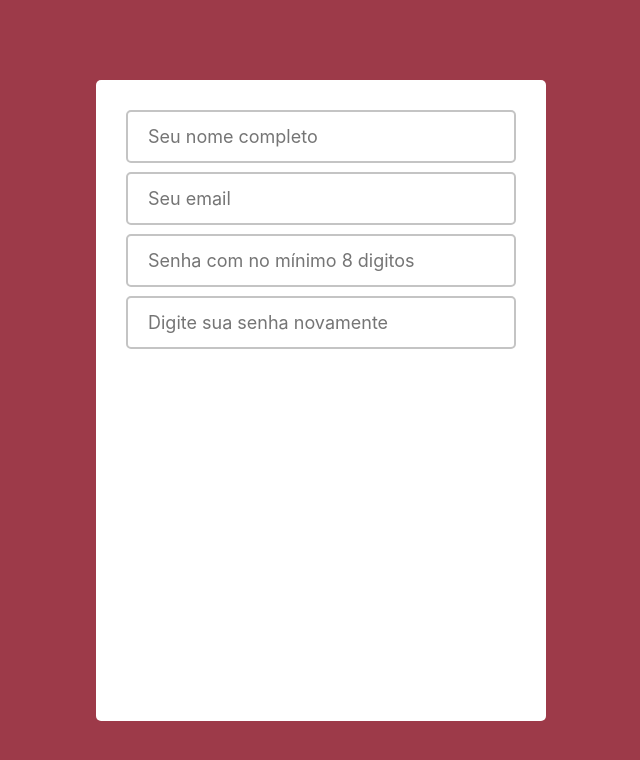
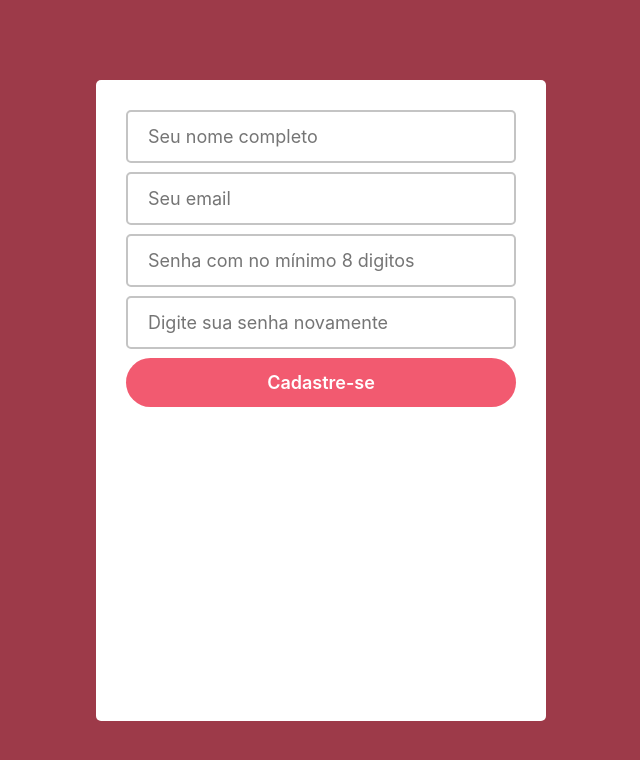
Before and after one commit to CollabCodeTech/qattus, a Svelte app: page / in a window 1280 px wide. Shown: the top 760 px of the page, without its empty margins (319-959 px from the left). Built offline with nearby package versions, Linux system fonts and the light colour scheme.

Commit message:
Criado botão de cadastro dinamicamente.

```diff
--- a/src/App.svelte
+++ b/src/App.svelte
@@ -1,6 +1,7 @@
 <script>
   import FormCollab from './objects/FormCollab.svelte'
   import InputCollab from './objects/InputCollab.svelte'
+  import ButtonCollab from './objects/ButtonCollab.svelte'
 </script>
 
 <FormCollab>
@@ -24,4 +25,8 @@
     type={'password'}
     name={'repeatPassword'}
     placeholder={'Digite sua senha novamente'} />
+  <ButtonCollab
+    class="button-collab"
+    type={'submit'}
+    titleButton={'Cadastre-se'} />
 </FormCollab>
--- /dev/null
+++ b/src/objects/ButtonCollab.svelte
@@ -0,0 +1,22 @@
+<script>
+  export let typeButton
+  export let titleButton = 'title not defined'
+  export let autoComplete = 'off'
+</script>
+
+<style>
+  .button-collab {
+    background-color: #f25a70;
+    width: 100%;
+    font-size: 18px;
+    font-weight: 600;
+    padding: 14px 20px;
+    color: #fff;
+    border-radius: 50px;
+    border: none;
+  }
+</style>
+
+<button class="button-collab" type={typeButton} autocomplete={autoComplete}>
+  {titleButton}
+</button>
```
